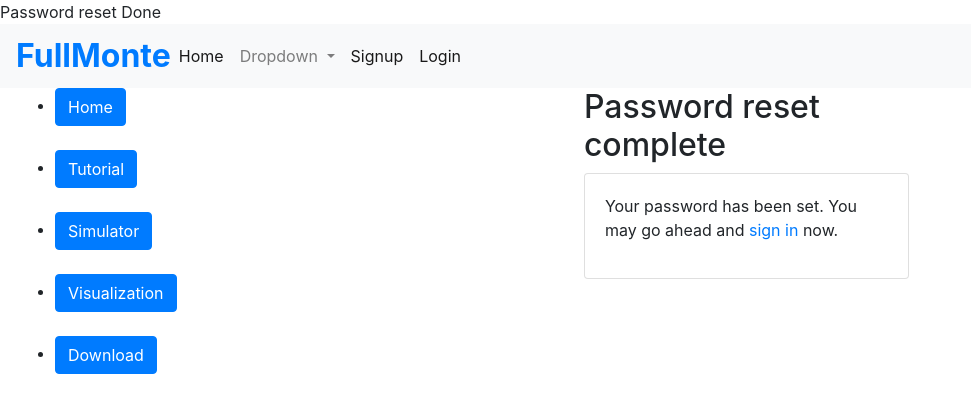
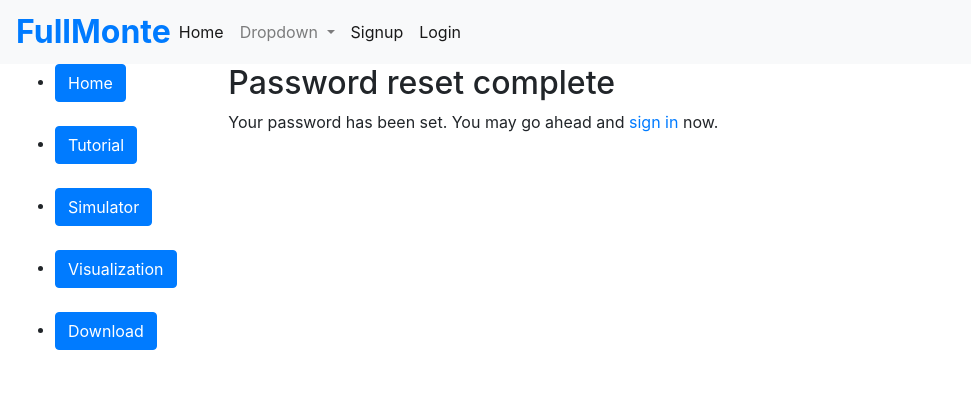
Before and after one commit to nancytaen/FullMonteWeb, a Django app: page /application/reset/done/ in a window 1280 px wide. Shown: the top 413 px of the page, without its empty margins (0-971 px from the left). Run offline with Django 3.2, Linux system fonts and the light colour scheme; some libraries are stand-ins or nearby versions.

Commit message:
Changed look of password reset pages

```diff
--- a/application/templates/registration/password_reset_complete.html
+++ b/application/templates/registration/password_reset_complete.html
@@ -1,20 +1,12 @@
 {% extends 'base_generic.html' %}
-{% block title %}Password reset Done{% endblock %}
 {% block content %}
-<div class="row">
-    <aside class="col-sm-4">
-    </aside> <!-- col.// -->
-    <aside class="col-sm-4">
-        <h2>Password reset complete</h2>
-        <div class="card">
-            <article class="card-body">
-                <p>
-                    Your password has been set. You may go ahead and <a href="{% url 'login' %}">sign in</a> now.
-                </p>
-            </article>
-        </div>
-    </aside>
-    <aside class="col-sm-4">
-    </aside> <!-- col.// -->
+<h2>Password reset complete</h2>
+<div class="">
+    <div class="">
+        <p>
+            Your password has been set. You may go ahead and <a href="{% url 'login' %}">sign in</a> now.
+        </p>
+    </div>
 </div>
+
 {% endblock %}
```
Also changed, not shown: application/templates/registration/password_reset_confirm.html (+6 -14 lines).
